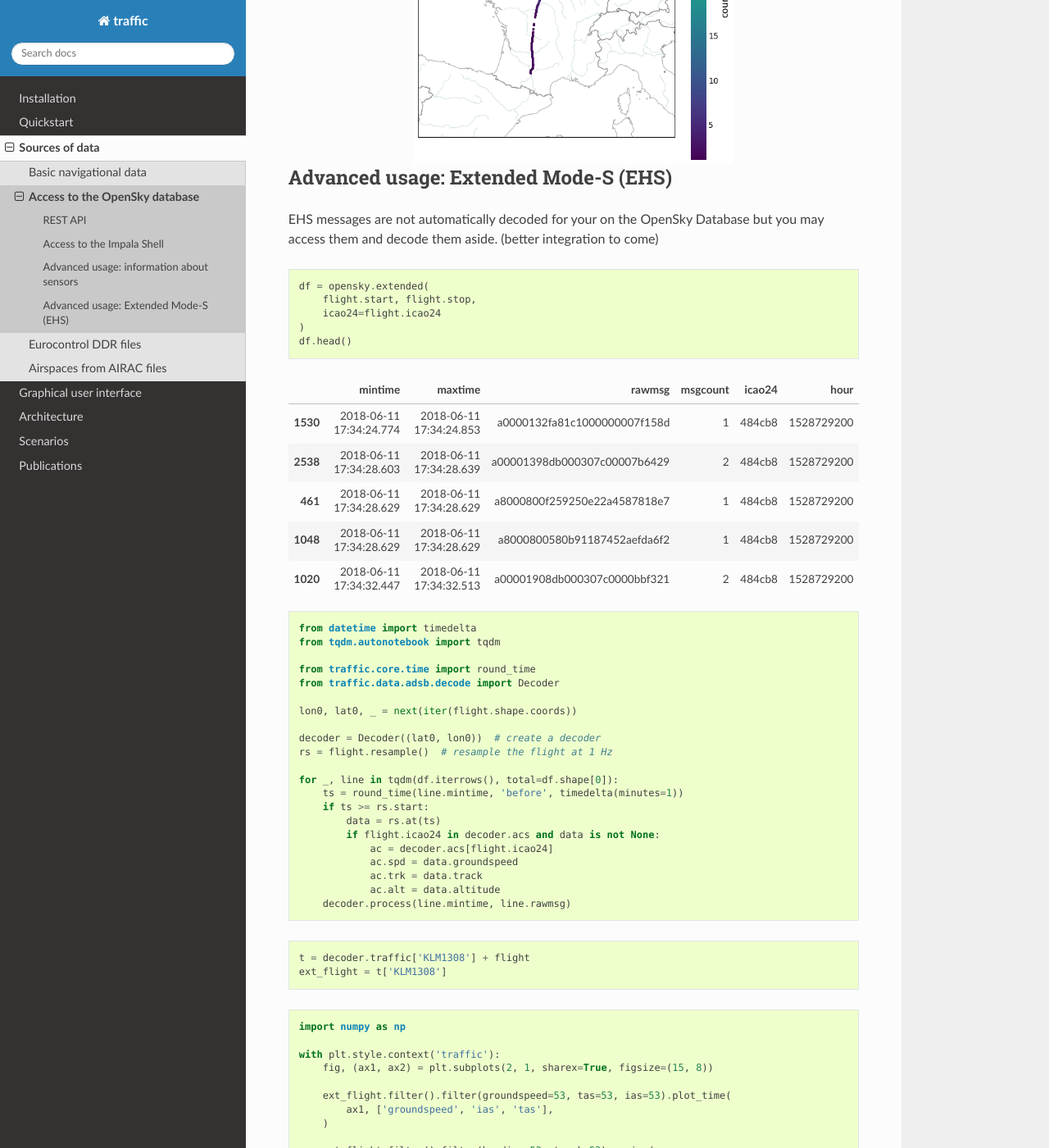
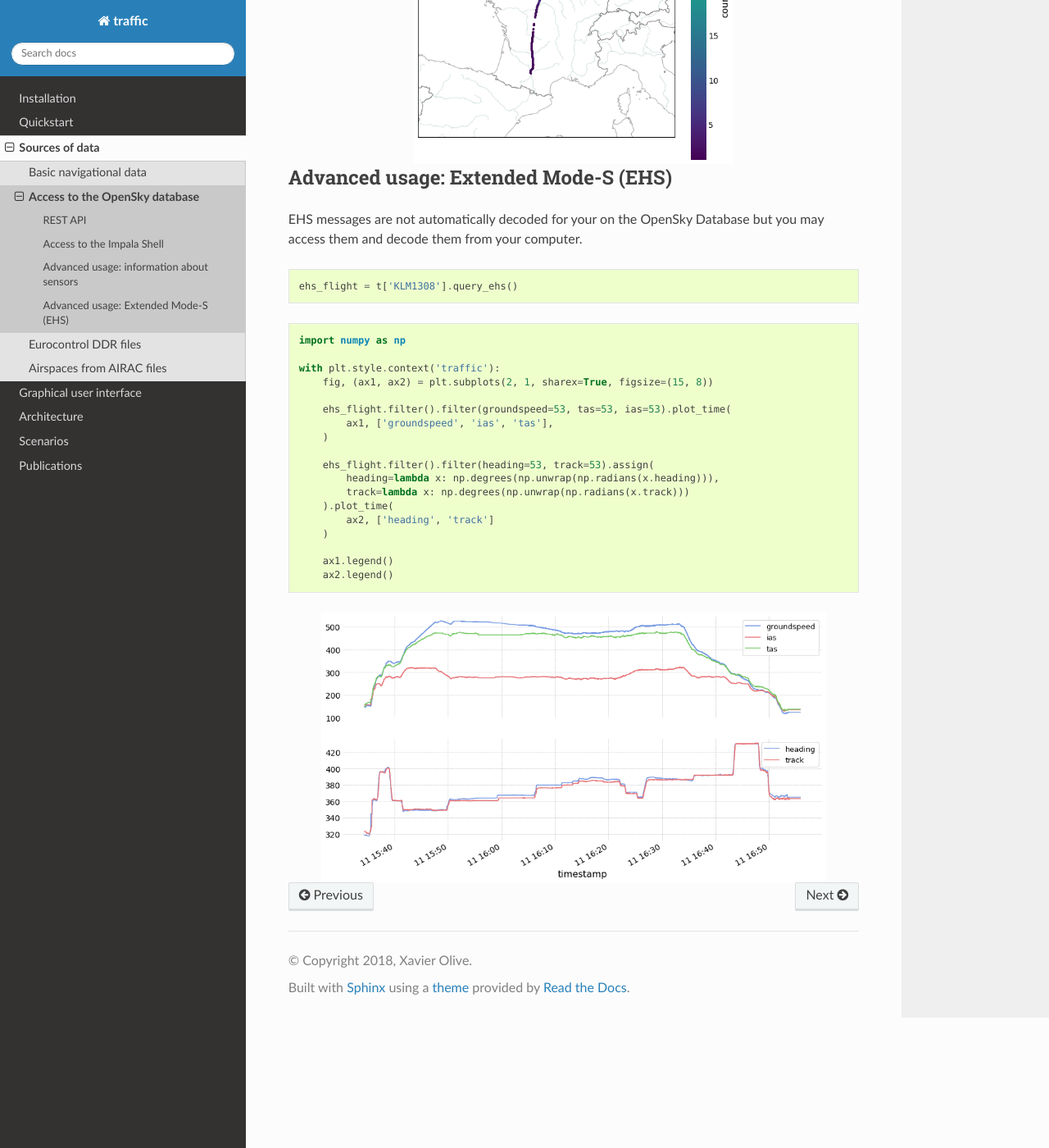
Before and after one commit to xoolive/traffic, a Sphinx documentation site: the page built from docs/opensky_usage.rst, in a window 1280 px wide and 1400 px high, scrolled down 9225 px. Shown: the whole window at 82% size. Built offline with Sphinx 7.4.7 and the Read the Docs theme 2.0.0, drawn with Linux system fonts in a browser that asks for light colours; a script that is not in the unit is left out; comment, search, counter and statistics services are not loaded.

Commit message:
query_ehs() method

```diff
--- a/docs/opensky_usage.rst
+++ b/docs/opensky_usage.rst
@@ -581,129 +581,11 @@ Advanced usage: Extended Mode-S (EHS)
 ~~~~~~~~~~~~~~~~~~~~~~~~~~~~~~~~~~~~~
 
 EHS messages are not automatically decoded for your on the OpenSky
-Database but you may access them and decode them aside. (better
-integration to come)
+Database but you may access them and decode them from your computer.
 
 .. code:: python
 
-    df = opensky.extended(
-        flight.start, flight.stop,
-        icao24=flight.icao24
-    )
-    df.head()
-
-
-
-
-.. raw:: html
-
-    <div>
-    <style scoped>
-        .dataframe tbody tr th:only-of-type {
-            vertical-align: middle;
-        }
-
-        .dataframe tbody tr th {
-            vertical-align: top;
-        }
-
-        .dataframe thead th {
-            text-align: right;
-        }
-    </style>
-    <table border="0" class="dataframe">
-      <thead>
-        <tr style="text-align: right;">
-          <th></th>
-          <th>mintime</th>
-          <th>maxtime</th>
-          <th>rawmsg</th>
-          <th>msgcount</th>
-          <th>icao24</th>
-          <th>hour</th>
-        </tr>
-      </thead>
-      <tbody>
-        <tr>
-          <th>1530</th>
-          <td>2018-06-11 17:34:24.774</td>
-          <td>2018-06-11 17:34:24.853</td>
-          <td>a0000132fa81c1000000007f158d</td>
-          <td>1</td>
-          <td>484cb8</td>
-          <td>1528729200</td>
-        </tr>
-        <tr>
-          <th>2538</th>
-          <td>2018-06-11 17:34:28.603</td>
-          <td>2018-06-11 17:34:28.639</td>
-          <td>a00001398db000307c00007b6429</td>
-          <td>2</td>
-          <td>484cb8</td>
-          <td>1528729200</td>
-        </tr>
-        <tr>
-          <th>461</th>
-          <td>2018-06-11 17:34:28.629</td>
-          <td>2018-06-11 17:34:28.629</td>
-          <td>a8000800f259250e22a4587818e7</td>
-          <td>1</td>
-          <td>484cb8</td>
-          <td>1528729200</td>
-        </tr>
-        <tr>
-          <th>1048</th>
-          <td>2018-06-11 17:34:28.629</td>
-          <td>2018-06-11 17:34:28.629</td>
-          <td>a8000800580b91187452aefda6f2</td>
-          <td>1</td>
-          <td>484cb8</td>
-          <td>1528729200</td>
-        </tr>
-        <tr>
-          <th>1020</th>
-          <td>2018-06-11 17:34:32.447</td>
-          <td>2018-06-11 17:34:32.513</td>
-          <td>a00001908db000307c0000bbf321</td>
-          <td>2</td>
-          <td>484cb8</td>
-          <td>1528729200</td>
-        </tr>
-      </tbody>
-    </table>
-    </div>
-
-
-
-.. code:: python
-
-    from datetime import timedelta
-    from tqdm.autonotebook import tqdm
-
-    from traffic.core.time import round_time
-    from traffic.data.adsb.decode import Decoder
-
-    lon0, lat0, _ = next(iter(flight.shape.coords))
-
-    decoder = Decoder((lat0, lon0))  # create a decoder
-    rs = flight.resample()  # resample the flight at 1 Hz
-
-    for _, line in tqdm(df.iterrows(), total=df.shape[0]):
-        ts = round_time(line.mintime, 'before', timedelta(minutes=1))
-        if ts >= rs.start:
-            data = rs.at(ts)
-            if flight.icao24 in decoder.acs and data is not None:
-                ac = decoder.acs[flight.icao24]
-                ac.spd = data.groundspeed
-                ac.trk = data.track
-                ac.alt = data.altitude
-        decoder.process(line.mintime, line.rawmsg)
-
-
-.. code:: python
-
-    t = decoder.traffic['KLM1308'] + flight
-    ext_flight = t['KLM1308']
+    ehs_flight = t['KLM1308'].query_ehs()
 
 .. code:: python
 
@@ -712,11 +594,11 @@ integration to come)
     with plt.style.context('traffic'):
         fig, (ax1, ax2) = plt.subplots(2, 1, sharex=True, figsize=(15, 8))
 
-        ext_flight.filter().filter(groundspeed=53, tas=53, ias=53).plot_time(
+        ehs_flight.filter().filter(groundspeed=53, tas=53, ias=53).plot_time(
             ax1, ['groundspeed', 'ias', 'tas'],
         )
 
-        ext_flight.filter().filter(heading=53, track=53).assign(
+        ehs_flight.filter().filter(heading=53, track=53).assign(
             heading=lambda x: np.degrees(np.unwrap(np.radians(x.heading))),
             track=lambda x: np.degrees(np.unwrap(np.radians(x.track)))
         ).plot_time(
```
